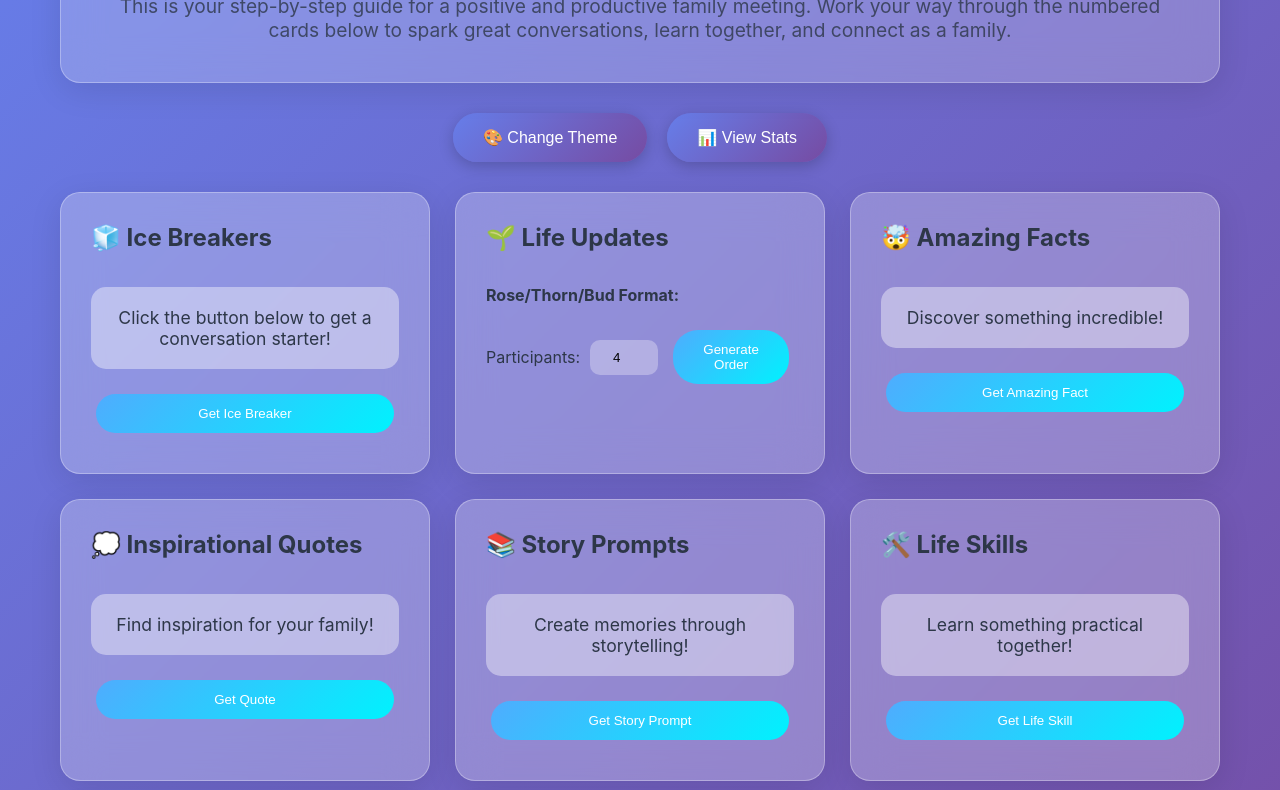
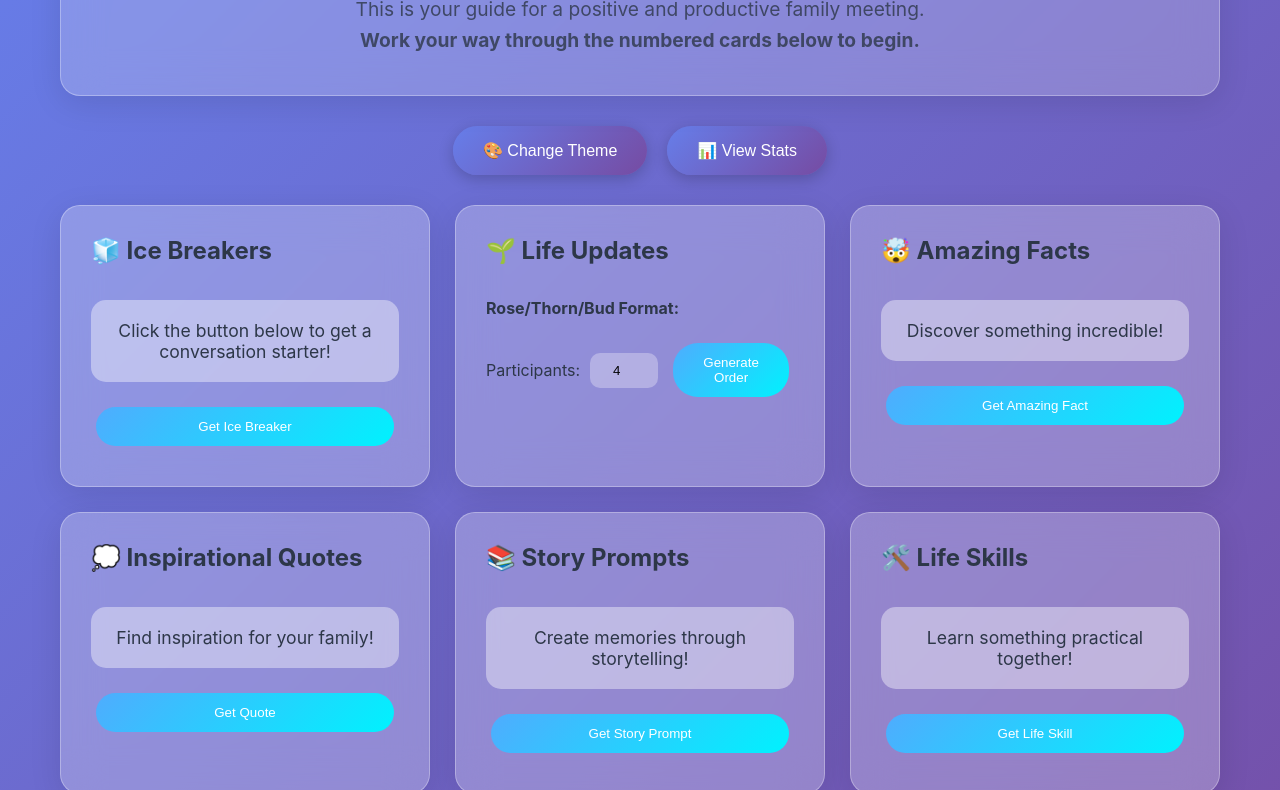
Before and after one commit to Jukes31ryan/Family-Meeting-Hub, a plain HTML site: page index.html in a window 1280 px wide. Shown: the part 136-926 px from the top of the page. Drawn offline with Linux system fonts and the light colour scheme.

Commit message:
Update index.html

```diff
--- a/index.html
+++ b/index.html
@@ -229,7 +229,12 @@
     <div class="container">
         <div class="header">
             <h1>Family Meeting Hub</h1>
-           <p>This is your step-by-step guide for a positive and productive family meeting. Work your way through the numbered cards below to spark great conversations, learn together, and connect as a family.</p>
+           <p style="font-size: 1.2rem; line-height: 1.6;">
+    This is your guide for a positive and productive family meeting.
+    <br>
+    <strong>Work your way through the numbered cards below to begin.</strong>
+</p>
+
 
         </div>
 
```
